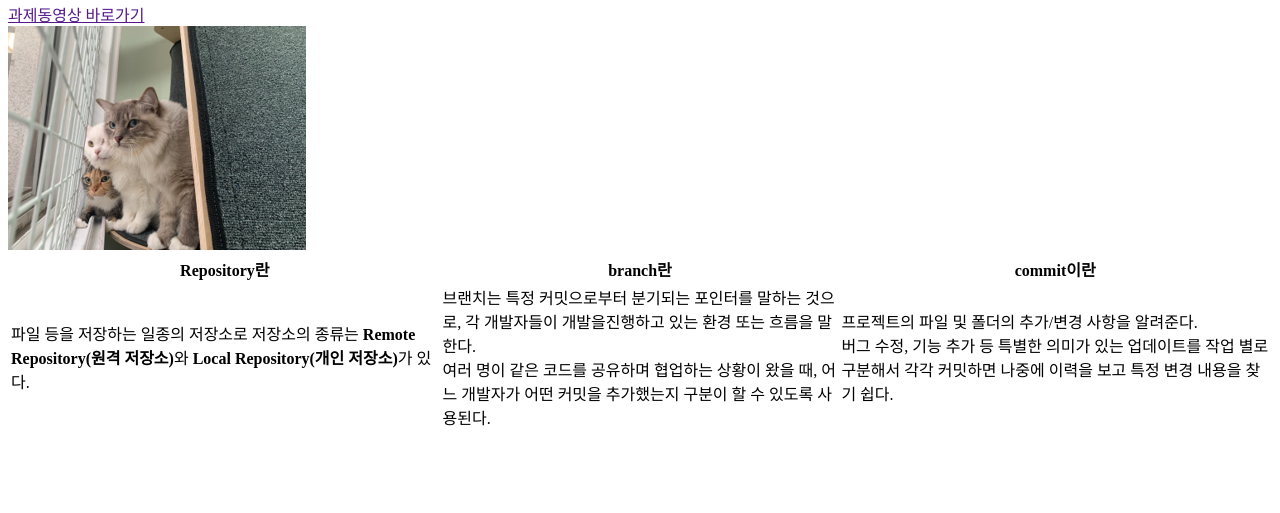
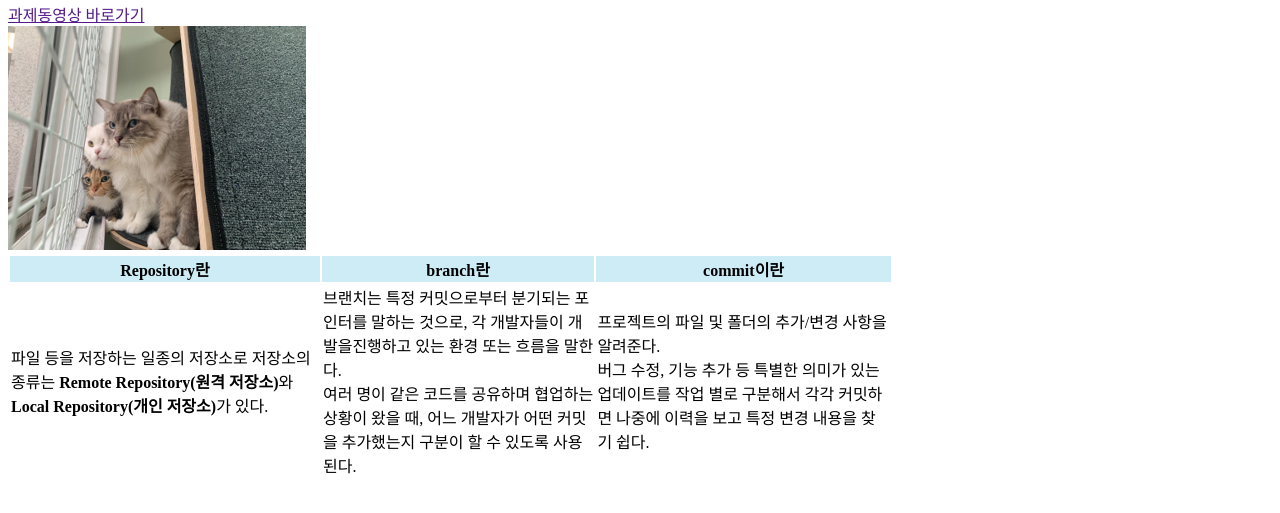
Before and after one commit to kimhyeju-a/homework1, a plain HTML site: page index.html in a window 1280 px wide. Shown: the part 87-600 px from the top of the page. Drawn offline with Linux system fonts and the light colour scheme.

Commit message:
[index.html Update]

```diff
--- a/index.html
+++ b/index.html
@@ -10,10 +10,12 @@
 	<h1>0406과제입니다.</h1>
 	<a href=""> 과제동영상 바로가기 </a><br>
 	<img src = "git.png" />
-  <table style="width:100%;">
+	<table borad="1" style="width:70%;">
+		<thead style="background-color:#CEECF5">
 			<th>Repository란</th>
 			<th>branch란</th>
 			<th>commit이란</th>
+		</thead>
 		<tr>
 			<td>파일 등을 저장하는 일종의 저장소로 저장소의 종류는 <b>Remote Repository(원격 저장소)</b>와 <b>Local Repository(개인 저장소)</b>가 있다. </td>
 			<td>브랜치는 특정 커밋으로부터 분기되는 포인터를 말하는 것으로, 각 개발자들이 개발을진행하고 있는 환경 또는 흐름을 말한다. <br>여러 명이 같은 코드를 공유하며 협업하는 상황이 왔을 때, 어느 개발자가 어떤 커밋을 추가했는지 구분이 할 수 있도록 사용된다. </td>
```
Lines whose indentation alone changed are shown as unchanged.
